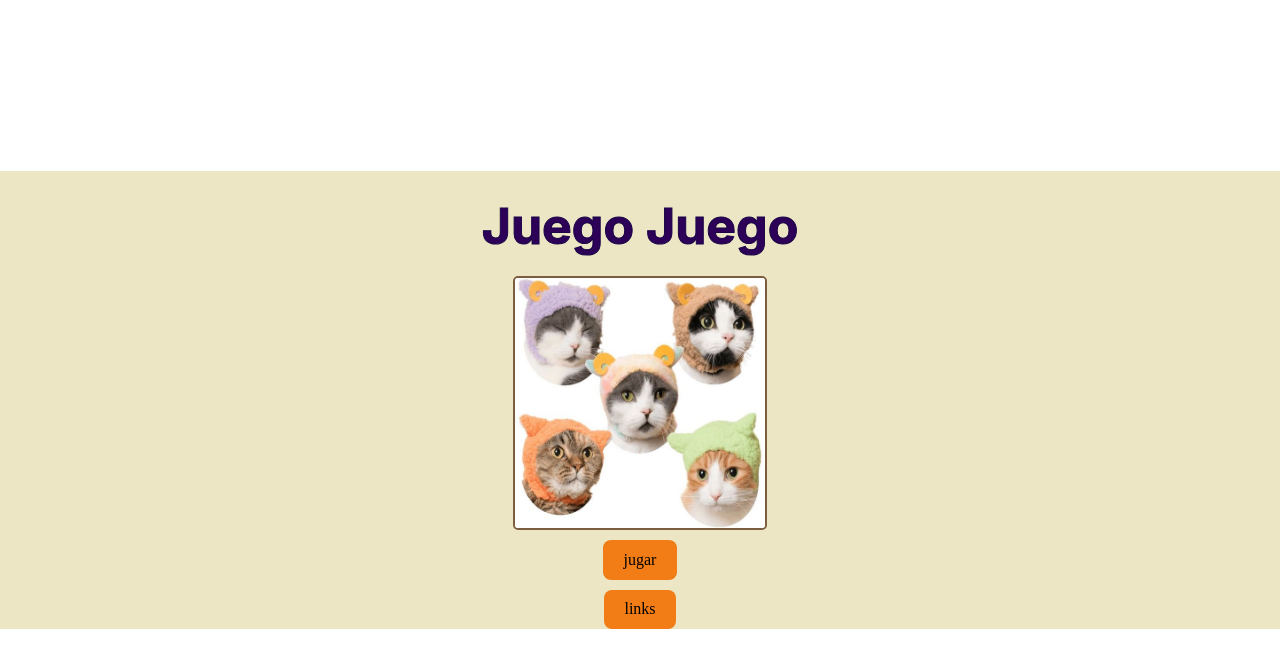
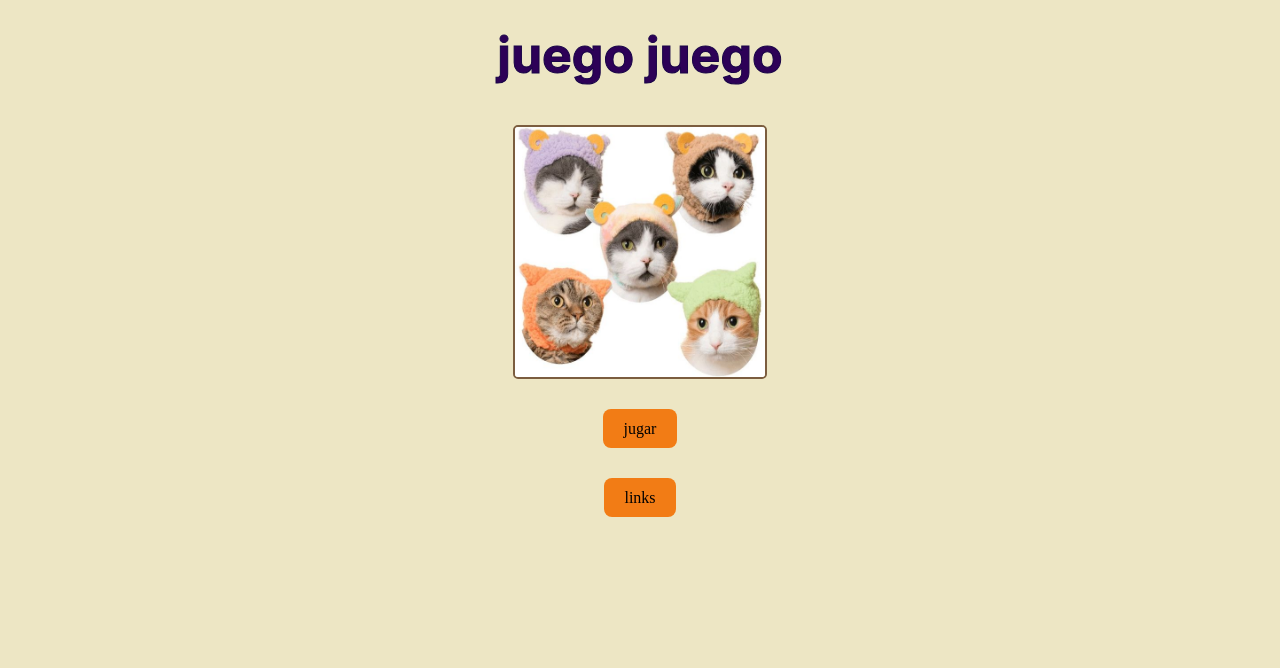
Before and after one commit to SofiaAlarcon/memory-game, a React (Vite) app: page / in a window 1280 px wide. Shown: the top 668 px of the page. Built offline with nearby package versions, Linux system fonts and the light colour scheme.

Commit message:
arreglo en la pantalla de inicio

```diff
--- a/src/App.css
+++ b/src/App.css
@@ -1,8 +1,5 @@
-#root{
+.root{
     height: 100%;
     width: 100%;
-    /*display: flex;
-    align-items: center;
-    justify-content: center;*/
-    background-color:rgb(237, 230, 196) ;
+    /*background-color:rgb(237, 230, 196) ;*/
 }
--- a/src/index.css
+++ b/src/index.css
@@ -1,9 +1,10 @@
 body {
   margin: 0;
-  display: flex;
+  background-color: rgb(237, 230, 196);
+  /*display: flex;
   place-items: center;
   min-width: 320px;
-  min-height: 100vh;
+  min-height: 100vh;*/
 }
 
 
--- a/src/pages/Home/Home.css
+++ b/src/pages/Home/Home.css
@@ -3,7 +3,7 @@
     flex-direction: column;
     justify-content: space-around;
     align-items: center;
-    row-gap: 10px;
+    row-gap: 30px;
 }
 
 h1{
--- a/src/pages/Home/Home.jsx
+++ b/src/pages/Home/Home.jsx
@@ -8,13 +8,11 @@ export default function Home (){
     const [path, setLocation] = useLocation()
 
     return(
-        <>
-            <div className="container-home">
-                <h1>Juego Juego</h1>
-                <img className="logo-home" src={logo}/>
-                <button onClick={() => setLocation("/Game")}>jugar</button>
-                <button>links</button>
-            </div>
-        </>
+        <div className="container-home">
+            <h1>juego juego</h1>
+            <img className="logo-home" src={logo}/>
+            <button onClick={() => setLocation("/Game")}>jugar</button>
+            <button>links</button>
+        </div>
     )
 }
```
